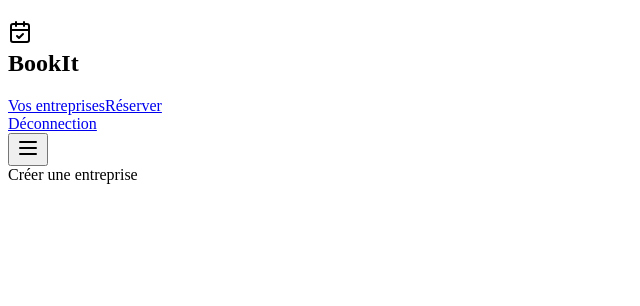
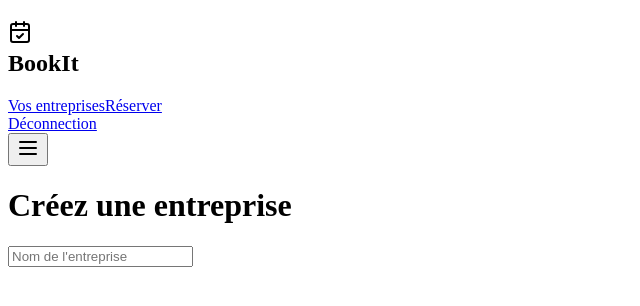
Before and after one commit to noelfoka/book_it, a Next.js app: page /create-company in a window 1280 px wide. Shown: the top 306 px of the page, without its empty margins (0-640 px from the left). Built offline with nearby package versions, Linux system fonts and the light colour scheme; no server answers.

Commit message:
add input

```diff
--- a/app/create-company/page.tsx
+++ b/app/create-company/page.tsx
@@ -1,12 +1,26 @@
-import React from 'react'
-import Wrapper from '../components/wrapper'
+import React from "react";
+import Wrapper from "../components/wrapper";
 
 const page = () => {
   return (
     <Wrapper>
-      <div>Créer une entreprise</div>
+      <div>
+        <h1 className="text-2xl mb-4">Créez une entreprise</h1>
+
+        <form>
+          <div className="flex flex-row">
+            <input
+              type="text"
+              id="companyName"
+              placeholder="Nom de l'entreprise"
+              required
+              className="input input-bordered w-full max-w-xs"
+            />
+          </div>
+        </form>
+      </div>
     </Wrapper>
-  )
-}
+  );
+};
 
-export default page
+export default page;
```
